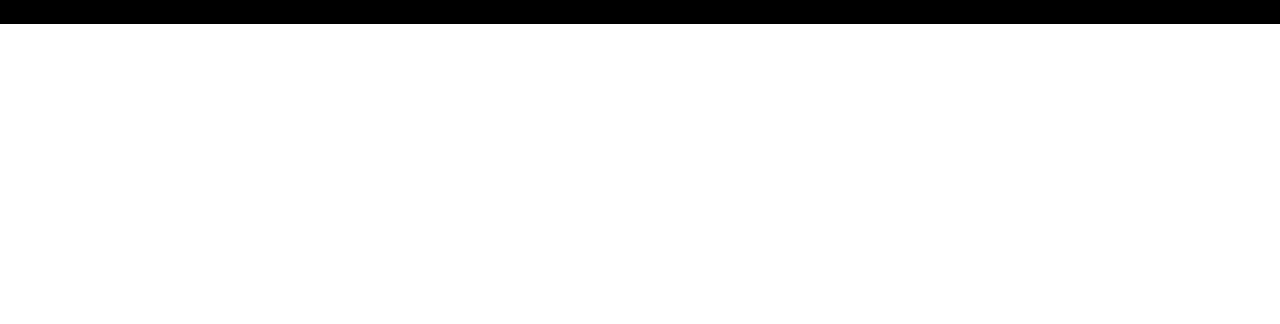
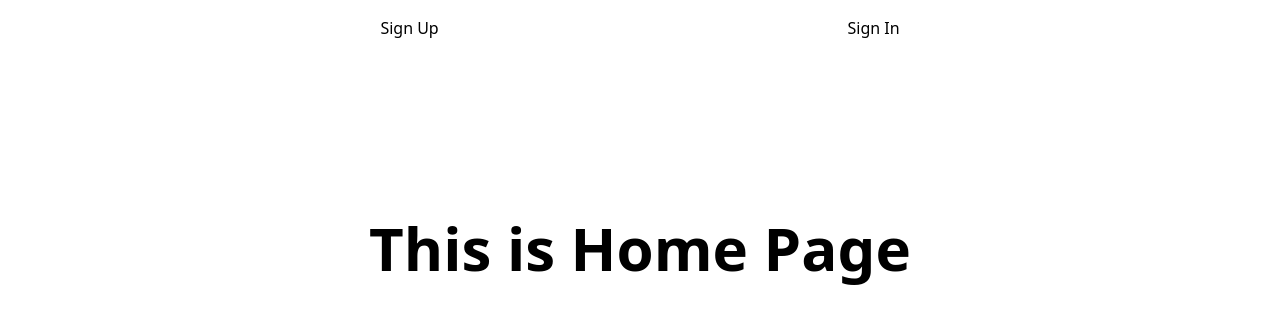
Before and after one commit to ametthapa/Login-Registration-formik, a React (Create React App) app: page / in a window 1280 px wide. Shown: the top 324 px of the page. Built offline with nearby package versions, Linux system fonts and the light colour scheme.

Commit message:
components added

```diff
--- a/package.json
+++ b/package.json
@@ -7,10 +7,13 @@
     "@testing-library/jest-dom": "^5.14.1",
     "@testing-library/react": "^11.2.7",
     "@testing-library/user-event": "^12.8.3",
+    "formik": "^2.2.9",
     "react": "^17.0.2",
     "react-dom": "^17.0.2",
+    "react-router-dom": "^5.2.0",
     "react-scripts": "4.0.3",
-    "web-vitals": "^1.1.2"
+    "web-vitals": "^1.1.2",
+    "yup": "^0.32.9"
   },
   "scripts": {
     "start": "craco start",
--- a/src/App.js
+++ b/src/App.js
@@ -1,7 +1,14 @@
 import "./App.css";
+import MenuBar from "./components/MenuBar";
+import Home from "./components/Home";
 
 function App() {
-  return <div className="bg-black">This is shit</div>;
+  return (
+    <div>
+      <MenuBar />
+      <Home />
+    </div>
+  );
 }
 
 export default App;
--- /dev/null
+++ b/src/components/Home.jsx
@@ -0,0 +1,9 @@
+const Home = () => {
+  return (
+    <div className="text-6xl font-bold h-96 w-full text-center flex items-center justify-center">
+      This is Home Page
+    </div>
+  );
+};
+
+export default Home;
--- /dev/null
+++ b/src/components/Login.jsx
@@ -0,0 +1,5 @@
+const Login = () => {
+  return <div>Login</div>;
+};
+
+export default Login;
--- /dev/null
+++ b/src/components/MenuBar.jsx
@@ -0,0 +1,12 @@
+const MenuBar = () => {
+  return (
+    <div>
+      <ul className="flex justify-around items-center p-4 m-auto w-3/4">
+        <li>Sign Up</li>
+        <li>Sign In</li>
+      </ul>
+    </div>
+  );
+};
+
+export default MenuBar;
--- /dev/null
+++ b/src/components/Register.jsx
@@ -0,0 +1,5 @@
+const Register = () => {
+  return <div>Register</div>;
+};
+
+export default Register;
--- a/src/index.css
+++ b/src/index.css
@@ -2,17 +2,3 @@
 @tailwind base;
 @tailwind components;
 @tailwind utilities;
-
-body {
-  margin: 0;
-  font-family: -apple-system, BlinkMacSystemFont, "Segoe UI", "Roboto", "Oxygen",
-    "Ubuntu", "Cantarell", "Fira Sans", "Droid Sans", "Helvetica Neue",
-    sans-serif;
-  -webkit-font-smoothing: antialiased;
-  -moz-osx-font-smoothing: grayscale;
-}
-
-code {
-  font-family: source-code-pro, Menlo, Monaco, Consolas, "Courier New",
-    monospace;
-}
```
Also changed, not shown: 1 other file (tests, documents, lock files or other folders).
